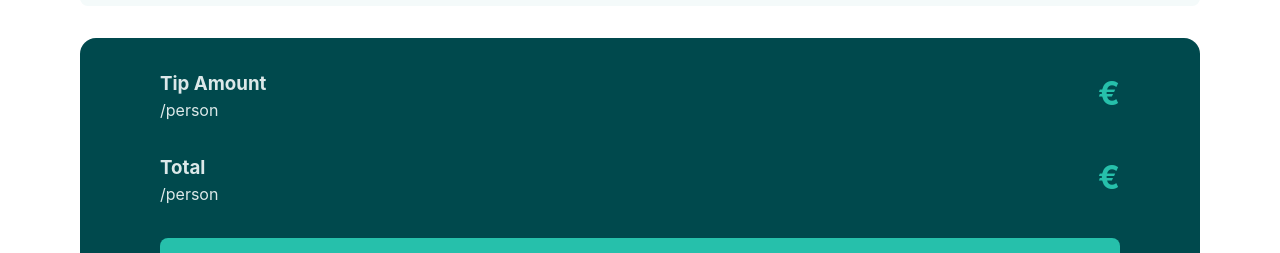
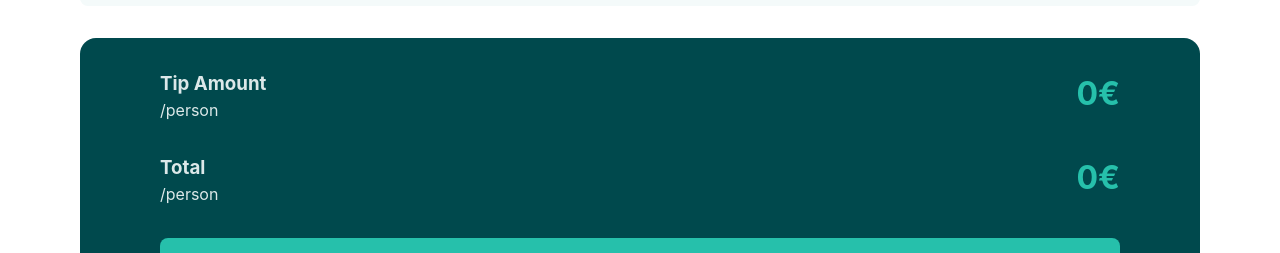
Before and after one commit to meegido/some-website, a React (Vite) app: page /home in a window 1280 px wide. Shown: the part 850-1103 px from the top of the page. Built offline with nearby package versions, Linux system fonts and the light colour scheme.

Commit message:
reset all values when click button

```diff
--- a/src/components/home.jsx
+++ b/src/components/home.jsx
@@ -6,10 +6,10 @@ const Home = () => {
   const [totalPeople, setTotalPeople] = React.useState('');
   const [selectedTipOption, setSelectedTipOption] = React.useState('');
 
-  const [billPerPerson, setBillPerPerson] = React.useState('');
-  const [tipPerPerson, setTipPerPerson] = React.useState('');
+  const [billPerPerson, setBillPerPerson] = React.useState(Number(0));
+  const [tipPerPerson, setTipPerPerson] = React.useState(Number(0));
 
-  const tipOption = [5, 10, 15, 20, 50, 'Custom'];
+  const tipOptions = [5, 10, 15, 20, 50, 'Custom'];
 
   const handleSelectTip = (option) => {
     setSelectedTipOption(option);
@@ -19,13 +19,13 @@ const Home = () => {
     if (selectedTipOption === 'Custom') {
       return;
     }
-    const tipCalculationNumber = parseFloat(selectedTipOption) / 100;
+    const tipCalculationNumber = parseFloat(selectedTipOption || 0) / 100; // Ensure it's a valid number
 
-    const totalTipAmount = parseFloat(rawBill) * tipCalculationNumber;
+    const totalTipAmount = parseInt(rawBill) * tipCalculationNumber;
     const billAmount = parseFloat(rawBill) + totalTipAmount;
 
-    const billPerPerson = billAmount / parseFloat(totalPeople);
-    const tipPerPerson = totalTipAmount / parseFloat(totalPeople);
+    const billPerPerson = billAmount / parseFloat(totalPeople || 1); // Default to 1 to avoid division by 0
+    const tipPerPerson = totalTipAmount / parseFloat(totalPeople || 1); // Default to 1 to avoid division by 0
 
     setBillPerPerson(billPerPerson);
     setTipPerPerson(tipPerPerson);
@@ -41,6 +41,8 @@ const Home = () => {
     setRawBill(0);
     setTotalPeople(0);
     setSelectedTipOption(0);
+    setBillPerPerson(0);
+    setTipPerPerson(0);
   };
 
   return (
@@ -63,7 +65,7 @@ const Home = () => {
             <article className={styles.config}>
               <p>Select a tip</p>
               <div className={styles.tip}>
-                {tipOption.map((option) => (
+                {tipOptions.map((option) => (
                   <button
                     aria-label="Tip button"
                     type="button"
@@ -97,8 +99,8 @@ const Home = () => {
                 <h3>Tip Amount</h3>
                 <p>/person</p>
               </div>
-              <div data-test-id="tip-per-person" className={styles.amount}>
-                {<p>{tipPerPerson}€</p>}
+              <div className={styles.amount}>
+                {<p data-testid="tip-per-person">{tipPerPerson}€</p>}
               </div>
             </article>
             <article className={styles['display__result']}>
@@ -106,8 +108,8 @@ const Home = () => {
                 <h3>Total</h3>
                 <p>/person</p>
               </div>
-              <div data-test-id="bill-per-person" className={styles.amount}>
-                {<p>{billPerPerson}€</p>}
+              <div className={styles.amount}>
+                {<p data-testid="bill-per-person">{billPerPerson}€</p>}
               </div>
             </article>
             <div className={styles.reset}>
```
Also changed, not shown: 1 other file (tests, documents, lock files or other folders).
